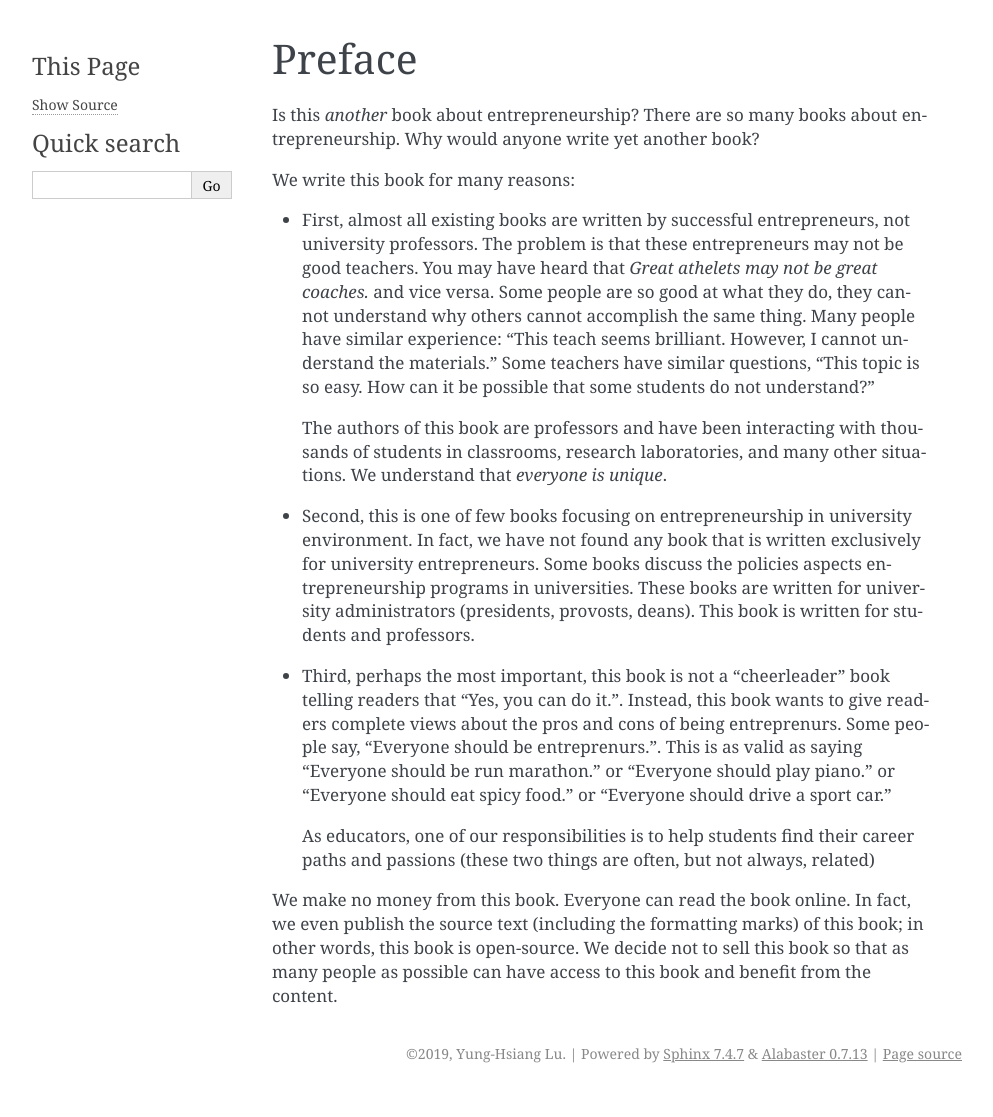
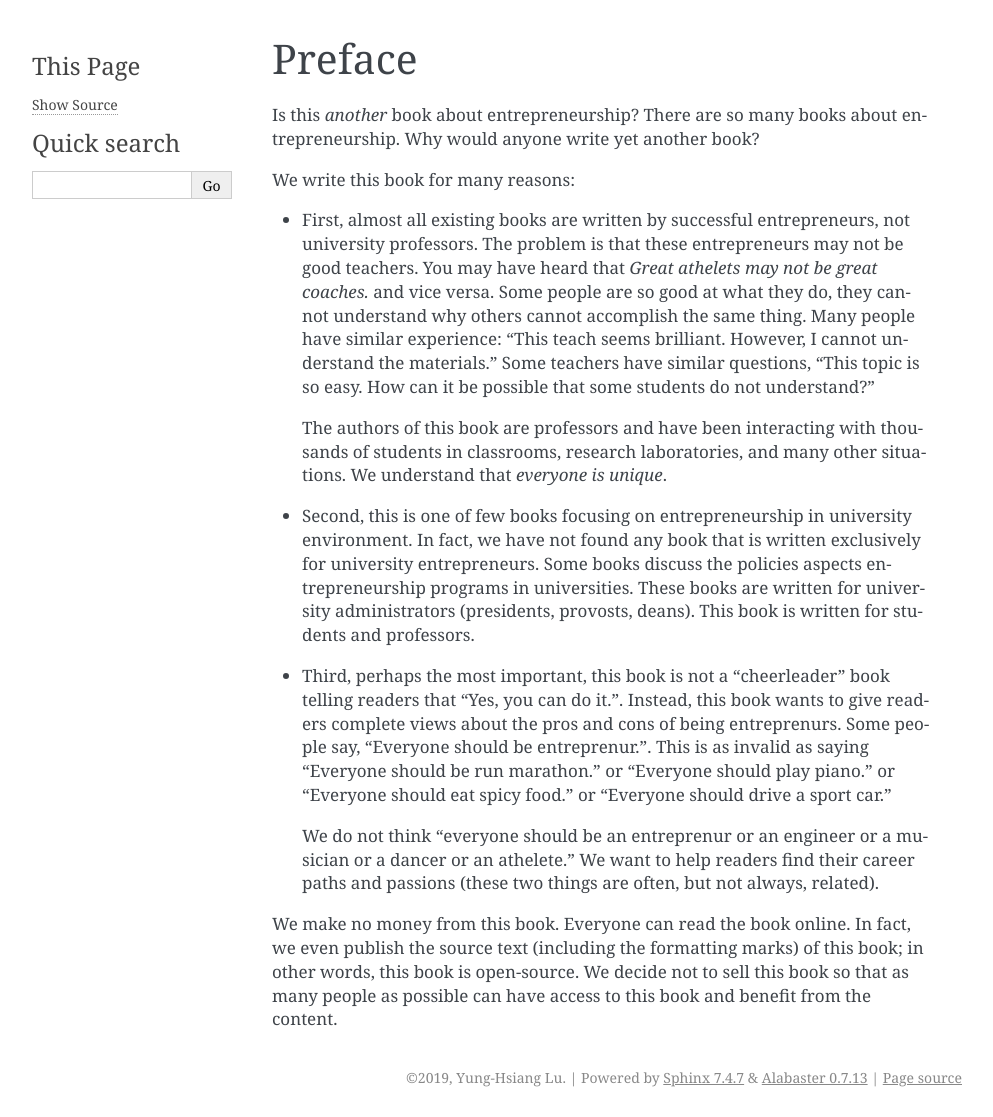
Before and after one commit to PurdueCAM2Project/universityentrepreneurs, a Sphinx documentation site: the page built from source/preface.rst, in a window 1280 px wide. Shown: the whole page, without its empty margins (148-1141 px from the left). Built offline with Sphinx 7.4.7, drawn with Linux system fonts in a browser that asks for light colours; before the commit the page ends 1093 px from its top, so only the background shows below that.

Commit message:
revision about the purpose

```diff
--- a/source/authors.rst
+++ b/source/authors.rst
@@ -25,7 +25,7 @@ Authors
        the Engineering Dean's Fellow in Entrepreneurship coordinating
        the entrepreneurship programs on Purdue campus. He obtained the
        Ph.D. degree in Electrical Engineering from Stanford
-       Universit.
+       University
 
    * - .. image:: https://avatars1.githubusercontent.com/u/651504?s=460&v=4
      - George K. Thiruvathukal is a professor in Computer Science at
--- a/source/preface.rst
+++ b/source/preface.rst
@@ -33,13 +33,14 @@ We write this book for many reasons:
   book telling readers that "Yes, you can do it.". Instead, this book
   wants to give readers complete views about the pros and cons of
   being entreprenurs. Some people say, "Everyone should be
-  entreprenurs.". This is as valid as saying "Everyone should be run
+  entreprenur.". This is as invalid as saying "Everyone should be run
   marathon." or "Everyone should play piano." or "Everyone should eat
   spicy food."  or "Everyone should drive a sport car."
 
-  As educators, one of our responsibilities is to help students find
-  their career paths and passions (these two things are often, but not
-  always, related)
+  We do not think "everyone should be an entreprenur or an engineer or
+  a musician or a dancer or an athelete."  We want to help readers
+  find their career paths and passions (these two things are often,
+  but not always, related).
 
 We make no money from this book. Everyone can read the book online. In
 fact, we even publish the source text (including the formatting marks)
```
